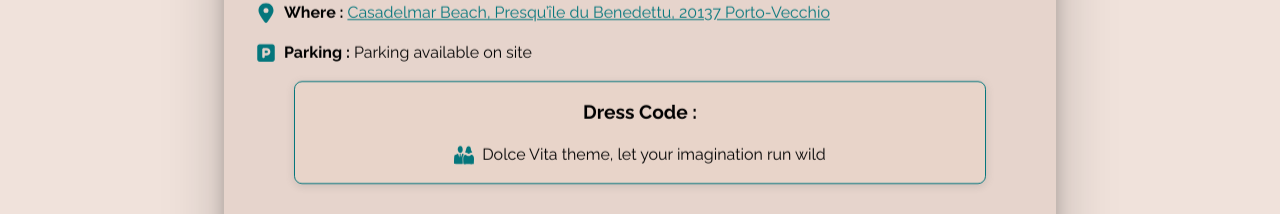
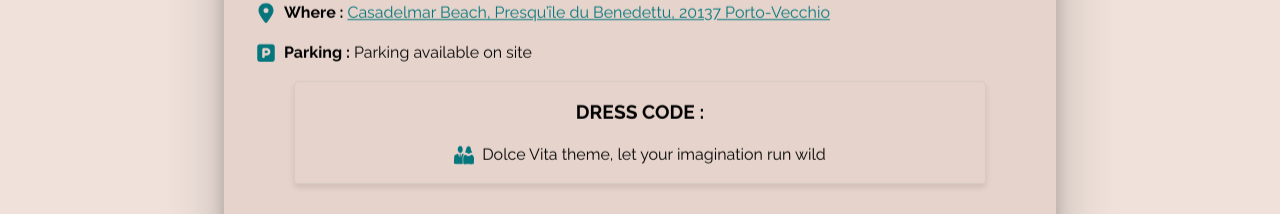
Before and after one commit to max481516/Celine-Pierre, a React (Vite) app: page /Sunday in a window 1280 px wide. Shown: the part 1132-1346 px from the top of the page. Built offline with nearby package versions, Linux system fonts and the light colour scheme; no server answers.

Commit message:
started redesigning elements

```diff
--- a/index.html
+++ b/index.html
@@ -12,6 +12,13 @@
     <link
       href="https://fonts.googleapis.com/css2?family=Caveat:wght@400..700&family=Dancing+Script:wght@400..700&family=Raleway:ital,wght@0,100..900;1,100..900&display=swap"
       rel="stylesheet"
+    />
+    <link
+      rel="preload"
+      href="/fonts/adventure.woff2"
+      as="font"
+      type="font/woff2"
+      crossorigin="anonymous"
     />
 
     <title>Céline & Pierre</title>
--- a/src/GlobalStyles.js
+++ b/src/GlobalStyles.js
@@ -31,6 +31,7 @@ const GlobalStyles = createGlobalStyle`
        url('/fonts/adventure.woff') format('woff');
   font-weight: normal;
   font-style: normal;
+  font-display: swap;
 }
 
 //KEYFRAMES
--- a/src/components/CommentSection.jsx
+++ b/src/components/CommentSection.jsx
@@ -118,7 +118,7 @@ const Container = styled.div`
   width: 95%;
   max-height: 50%;
   max-width: 500px;
-  background-color: var(--color-body-primary);
+  background-color: var(--color-element-sand);
   box-shadow: 0px 2px 6px rgba(0, 0, 0, 0.1);
   border: 1px solid rgba(0, 0, 0, 0.1);
   transition: transform 0.3s ease-in-out;
@@ -193,7 +193,7 @@ const Comment = styled.div`
   position: relative;
   padding: 8px;
   margin-bottom: 24px;
-  background-color: var(--color-lighter-sand);
+  background-color: var(--color-dark-sand);
   border-radius: 8px;
   color: #000;
   white-space: pre-wrap;
@@ -221,7 +221,8 @@ const CommentInput = styled.textarea`
   padding: 8px;
   margin: 0;
   border: 1px solid #ccc;
-
+  border: 1px solid var(--color-dark-sand);
+  background-color: var(--color-lighter-sand);
   border-radius: 8px;
   margin-right: 8px;
   resize: none;
@@ -246,7 +247,8 @@ const NameInput = styled.input`
   flex: 0.4;
   padding: 8px;
   margin: 0;
-  border: 1px solid #ccc;
+  border: 1px solid var(--color-dark-sand);
+  background-color: var(--color-lighter-sand);
   border-radius: 8px;
   margin-right: 8px;
   font-size: 1rem;
--- a/src/components/MobileNav.jsx
+++ b/src/components/MobileNav.jsx
@@ -2,7 +2,7 @@ import styled from "styled-components";
 import { NavLink, useLocation } from "react-router-dom";
 import { AiOutlineClose } from "react-icons/ai";
 import { useEffect, useState } from "react";
-import { FONTS, QUERIES } from "../constants";
+import { QUERIES } from "../constants";
 import { useTranslation } from "react-i18next";
 import { useStore } from "../stores/store.js";
 import i18n from "../i18n/i18n.js";
@@ -174,6 +174,7 @@ const MobileNavItem = styled(NavLink)`
   font-size: 1.5rem;
   padding: 1rem;
   text-decoration: none;
+  cursor: pointer;
 
   &:hover {
     color: var(--color-light-blue);
@@ -204,9 +205,10 @@ const MobileDropdownItem = styled(NavLink)`
   padding: 12px 16px;
   display: block;
   text-decoration: none;
+  cursor: pointer;
 
   &:hover {
-    background-color: var(--color-dark-sand);
+    color: var(--color-primary-blue);
     transition: all 0.2s ease-in-out;
   }
 
--- a/src/components/Navbar.jsx
+++ b/src/components/Navbar.jsx
@@ -268,7 +268,7 @@ const DropdownItem = styled(NavLink)`
   &:hover {
     color: var(--color-primary-blue);
     background-color: var(--color-grey-beige);
-    transition: all 0.2s ease-in-out;
+    transition: all 0.3s ease-in-out;
   }
 
   &.active {
--- a/src/constants.js
+++ b/src/constants.js
@@ -22,4 +22,16 @@ const FONTS = {
   `,
 };
 
-export { BREAKPOINTS, QUERIES, FONTS };
+// Style Constants
+const STYLES = {
+  dresscodeWrapper: `
+ background: var(--color-light-sand);
+  border-radius: 4px;
+  border: 1px solid var(--color-dark-sand);
+  box-shadow: 0px 4px 6px rgba(0, 0, 0, 0.1);
+  width: 90%;
+  margin: 0.5rem auto 0;
+`,
+};
+
+export { BREAKPOINTS, QUERIES, FONTS, STYLES };
--- a/src/locales/en/translation.json
+++ b/src/locales/en/translation.json
@@ -26,12 +26,12 @@
 
   "Friday": {
     "Title": "FRIDAY : BEACH PARTY",
-    "When": "<bold>When :</bold> Septembre 5, 2025 from Noon until 6:00 PM",
+    "When": "<bold>When :</bold> September 5, 2025 from Noon until 6:00 PM",
     "Where": "Where : ",
     "WhereLocation": "Restaurant MAORA BEACH",
     "Parking": "<bold>Parking :</bold> Parking available on site",
     "DressCode": {
-      "Title": "Dress Code : ",
+      "Title": "DRESS CODE : ",
       "Text": "Come dressed in white from head to toe! Opt for light and elegant outfits to complement the chic and relaxed beach atmosphere. Don’t forget to bring your swimsuits and hats! It might be very hot."
     }
   },
@@ -51,7 +51,7 @@
       "OrParking": "or ",
       "ParkingLocation2": "Parking Rue Pasteur",
       "DressCode": {
-        "Title": "Dress Code : ",
+        "Title": "DRESS CODE : ",
         "Girls": "Ladies, bring out your most beautiful cocktail dresses. Leave your pastels in the closet and opt for vibrant shades that will make this day shine even more.",
         "Boys": "Gentlemen, dazzle us with your elegant suits paired with your finest ties."
       }
@@ -67,7 +67,7 @@
       },
       "Parking": "<bold>Parking :</bold> If you wish to attend the evening with your own car, the La Plage Casadelmar hotel has parking available.",
       "DressCode": {
-        "Title": "Dress Code : ",
+        "Title": "DRESS CODE : ",
         "Girls": "Ladies, bring out your most beautiful cocktail dresses. Leave your pastels in the closet and opt for vibrant shades that will make this day shine even more. Remember to bring flat shoes to set the dance floor on fire!",
         "Boys": "Gentlemen, dazzle us with your elegant suits paired with your finest ties."
       }
@@ -81,7 +81,7 @@
     "WhereLocation": "Casadelmar Beach, Presqu’île du Benedettu, 20137 Porto-Vecchio",
     "Parking": "<bold>Parking :</bold> Parking available on site",
     "DressCode": {
-      "Title": "Dress Code : ",
+      "Title": "DRESS CODE : ",
       "Text": "Dolce Vita theme, let your imagination run wild"
     }
   },
--- a/src/locales/fr/translation.json
+++ b/src/locales/fr/translation.json
@@ -32,7 +32,7 @@
     "WhereLocation": "Restaurant MAORA BEACH",
     "Parking": "<bold>Parking :</bold> Le Maora Beach dispose d’un parking",
     "DressCode": {
-      "Title": "Dress Code : ",
+      "Title": "DRESS CODE : ",
       "Text": "Venez vêtus de blanc de la tête aux pieds ! Optez pour des tenues légères et élégantes pour compléter l’ambiance chic et décontractée de la plage. N’oubliez pas de prendre vos maillots de bain et vos chapeaux ! Il risque de faire très chaud."
     }
   },
@@ -52,7 +52,7 @@
       "OrParking": "ou ",
       "ParkingLocation2": "Parking Rue Pasteur",
       "DressCode": {
-        "Title": "Dress Code : ",
+        "Title": "DRESS CODE : ",
         "Girls": "Les filles, sortez vos plus belles robes de cocktail. Laissez vos pastels au placard et optez pour des teintes éclatantes qui feront briller cette journée encore plus.",
         "Boys": "Les garçons, éblouissez-nous avec vos costumes élégants assortis de vos plus belles cravates."
       }
@@ -68,7 +68,7 @@
       },
       "Parking": "<bold>Parking : </bold> Si toutefois, vous souhaitez venir à la soirée avec votre voiture, l'hôtel La Plage Casadelmar dispose d’un parking.",
       "DressCode": {
-        "Title": "Dress Code : ",
+        "Title": "DRESS CODE : ",
         "Girls": "Les filles, sortez vos plus belles robes de cocktail. Laissez vos pastels au placard et optez pour des teintes éclatantes qui feront briller cette journée encore plus. Pensez à prendre des chaussures plates pour enflammer le dance floor !",
         "Boys": "Les garçons, éblouissez-nous avec vos costumes élégants assortis de vos plus belles cravates."
       }
@@ -82,7 +82,7 @@
     "WhereLocation": "La plage Casadelmar, Presqu’île du Benedettu, 20137 Porto-Veccio",
     "Parking": "<bold>Parking :</bold> L'hôtel La Plage Casadelmar dispose d’un parking",
     "DressCode": {
-      "Title": "Dress Code : ",
+      "Title": "DRESS CODE : ",
       "Text": "Thème Dolce Vita, laissez libre cours à votre imagination."
     }
   },
--- a/src/pages/Events/Friday.jsx
+++ b/src/pages/Events/Friday.jsx
@@ -3,7 +3,7 @@ import { IoMdClock } from "react-icons/io";
 import { MdLocationPin } from "react-icons/md";
 import { FaSquareParking } from "react-icons/fa6";
 import People from "../../media/People.svg?react";
-import { FONTS, QUERIES } from "../../../src/constants";
+import { FONTS, QUERIES, STYLES } from "../../../src/constants";
 import Border from "../../media/Border.svg?react";
 import { Trans, useTranslation } from "react-i18next";
 import FadeInSection from "../../components/FadeInSection";
@@ -151,15 +151,11 @@ const LocationLink = styled.a`
 `;
 
 const DressCodeWrapper = styled.div`
-  border: 1px solid var(--color-primary-blue);
-  background: var(--color-element-sand);
-  border-radius: 8px;
-  box-shadow: rgba(99, 99, 99, 0.2) 0px 2px 8px 0px;
-  width: 90%;
-  margin: 0.5rem auto 0;
+  ${STYLES.dresscodeWrapper}
 `;
 
 const DressCodeTitle = styled.h2`
+  text-transform: uppercase;
   text-align: center;
   font-size: 1.2rem;
   padding-top: 1rem;
@@ -180,6 +176,9 @@ const ImageContainer = styled.div``;
 const StyledImage = styled.img`
   object-fit: cover;
   width: 100%;
+  /*   object-position: 20% 90%;
+  width: 100%;
+  height: 300px; */
 `;
 
 const StyledIcon = styled.div`
--- a/src/pages/Events/Saturday.jsx
+++ b/src/pages/Events/Saturday.jsx
@@ -5,7 +5,7 @@ import Dress from "../../media/Dress.svg?react";
 import Suit from "../../media/Suit.svg?react";
 import { FaSquareParking } from "react-icons/fa6";
 import { FaBus } from "react-icons/fa";
-import { FONTS, QUERIES } from "../../constants";
+import { FONTS, QUERIES, STYLES } from "../../constants";
 import Separator from "../../media/Separator.svg?react";
 import Border from "../../media/Border.svg?react";
 import { useTranslation, Trans } from "react-i18next";
@@ -302,15 +302,11 @@ const TransportLink = styled(Link)`
 `;
 
 const DressCodeWrapper = styled.div`
-  border: 1px solid var(--color-primary-blue);
-  border-radius: 8px;
-  box-shadow: rgba(0, 0, 0, 0.24) 0px 3px 8px;
-  background-color: var(--color-element-sand);
-  width: 90%;
-  margin: 0.5rem auto 0;
+  ${STYLES.dresscodeWrapper}
 `;
 
 const DressCodeTitle = styled.h2`
+  text-transform: uppercase;
   text-align: center;
   font-size: 1.2rem;
   padding-top: 1rem;
@@ -334,6 +330,8 @@ const ImageContainer = styled.div``;
 const StyledImage = styled.img`
   object-fit: cover;
   width: 100%;
+  /*   height: 300px;
+  object-position: 20% 20%; */
 `;
 
 const StyledIcon = styled.div`
--- a/src/pages/Events/Sunday.jsx
+++ b/src/pages/Events/Sunday.jsx
@@ -3,7 +3,7 @@ import { IoMdClock } from "react-icons/io";
 import { FaLocationDot } from "react-icons/fa6";
 import { FaSquareParking } from "react-icons/fa6";
 import People from "../../media/People.svg?react";
-import { FONTS, QUERIES } from "../../../src/constants";
+import { FONTS, QUERIES, STYLES } from "../../../src/constants";
 import Border from "../../media/Border.svg?react";
 import { Trans, useTranslation } from "react-i18next";
 import FadeInSection from "../../components/FadeInSection";
@@ -148,15 +148,11 @@ const LocationLink = styled.a`
 `;
 
 const DressCodeWrapper = styled.div`
-  border: 1px solid var(--color-primary-blue);
-  background: var(--color-element-sand);
-  border-radius: 8px;
-  box-shadow: rgba(99, 99, 99, 0.2) 0px 2px 8px 0px;
-  width: 90%;
-  margin: 0.5rem auto 0;
+  ${STYLES.dresscodeWrapper}
 `;
 
 const DressCodeTitle = styled.h2`
+  text-transform: uppercase;
   text-align: center;
   font-size: 1.2rem;
   padding-top: 1rem;
```
